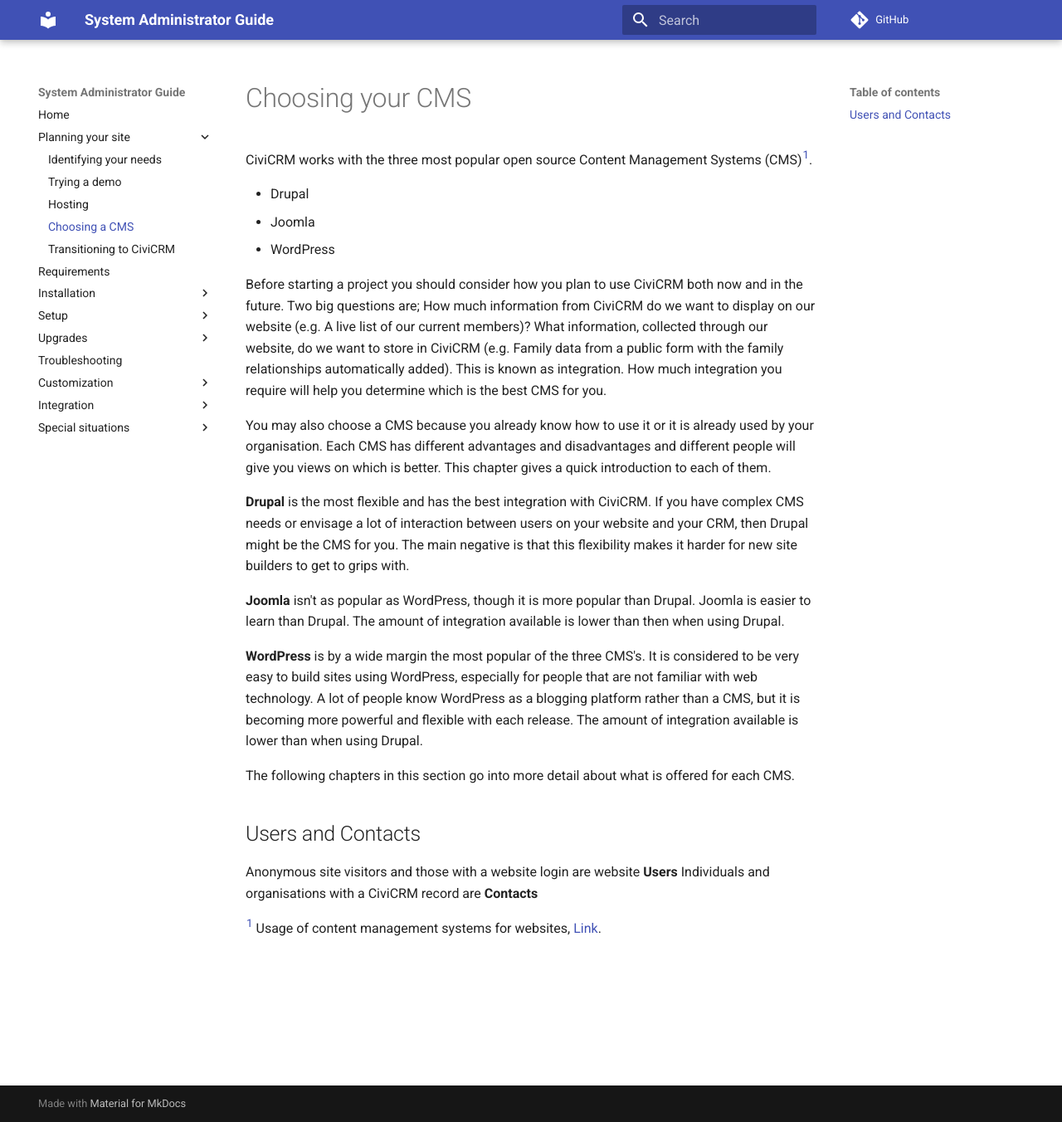
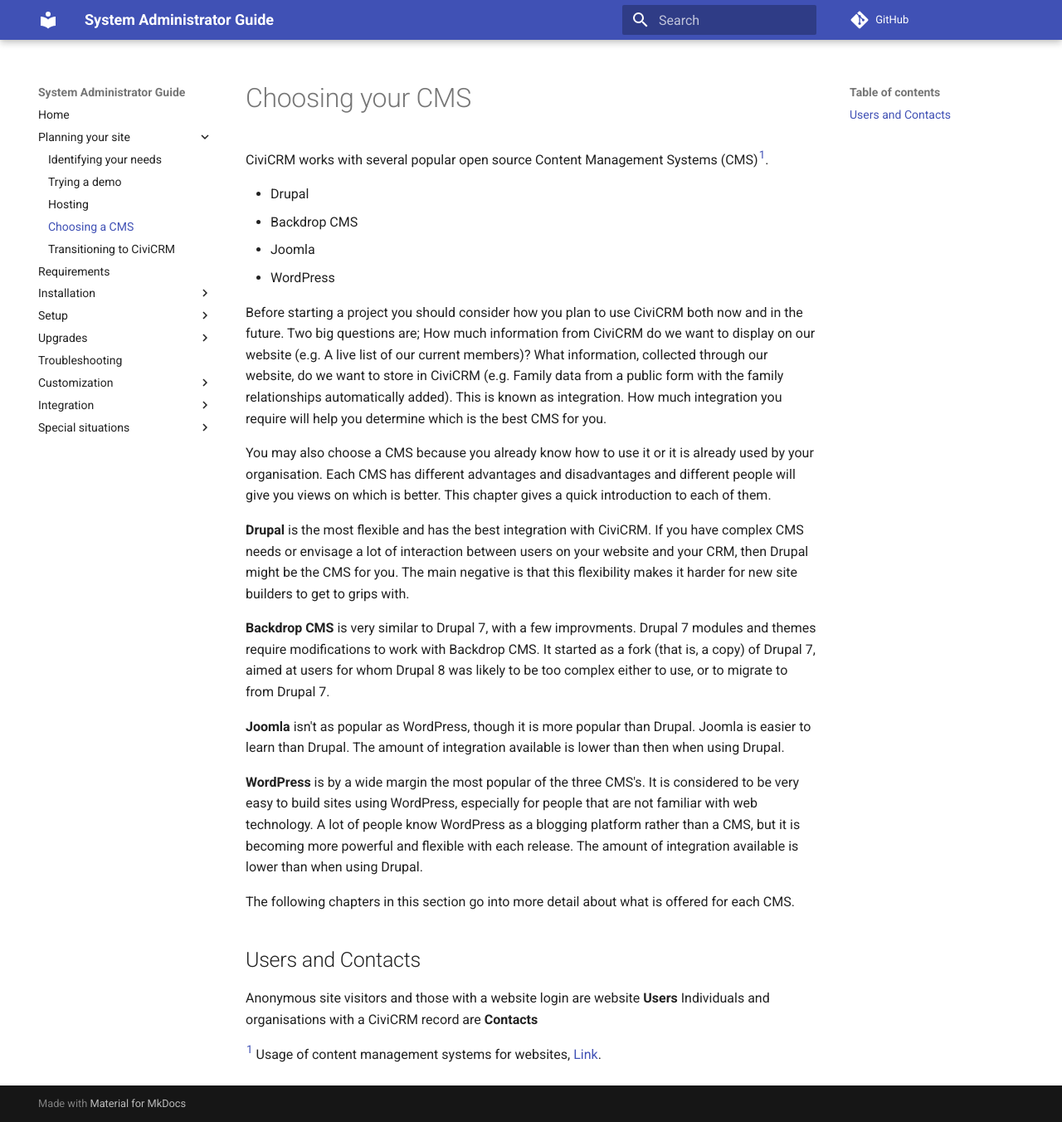
Before and after one commit to civicrm/civicrm-sysadmin-guide, an MkDocs documentation site: the page built from docs/planning/cms.md, in a window 1280 px wide and 1352 px high. Shown: the whole window at 83% size. Built offline with MkDocs 1.6.1 and Material for MkDocs 9.7.7, drawn with Linux system fonts in a browser that asks for light colours; comment, search, counter and statistics services are not loaded; old or Windows-style settings are respelled for this version of MkDocs.

Commit message:
add reference to Backdrop CMS to 'choosing a CMS' (#135)
* add reference to Backdrop CMS to 'choosing a CMS'

* Update cms.md

```diff
--- a/docs/planning/cms.md
+++ b/docs/planning/cms.md
@@ -1,8 +1,9 @@
 # Choosing your CMS
 
-CiviCRM works with the three most popular open source Content Management Systems (CMS)<sup><a href="#1">1</a></sup>.
+CiviCRM works with several popular open source Content Management Systems (CMS)<sup><a href="#1">1</a></sup>.
 
 -   Drupal
+-   Backdrop CMS
 -   Joomla
 -   WordPress
 
@@ -26,6 +27,11 @@ between users on your website and your CRM, then Drupal might be the CMS
 for you. The main negative is that this flexibility makes it harder for
 new site builders to get to grips with.
 
+**Backdrop CMS** is very similar to Drupal 7, with a few improvments. Drupal 7
+modules and themes require modifications to work with Backdrop CMS. It started as a fork
+(that is, a copy) of Drupal 7, aimed at users for whom Drupal 8 was likely to be
+too complex either to use, or to migrate to from Drupal 7.
+
 **Joomla** isn't as popular as WordPress, though it is more popular than
 Drupal. Joomla is easier to learn than Drupal. The amount of integration
 available is lower than then when using Drupal.
```
